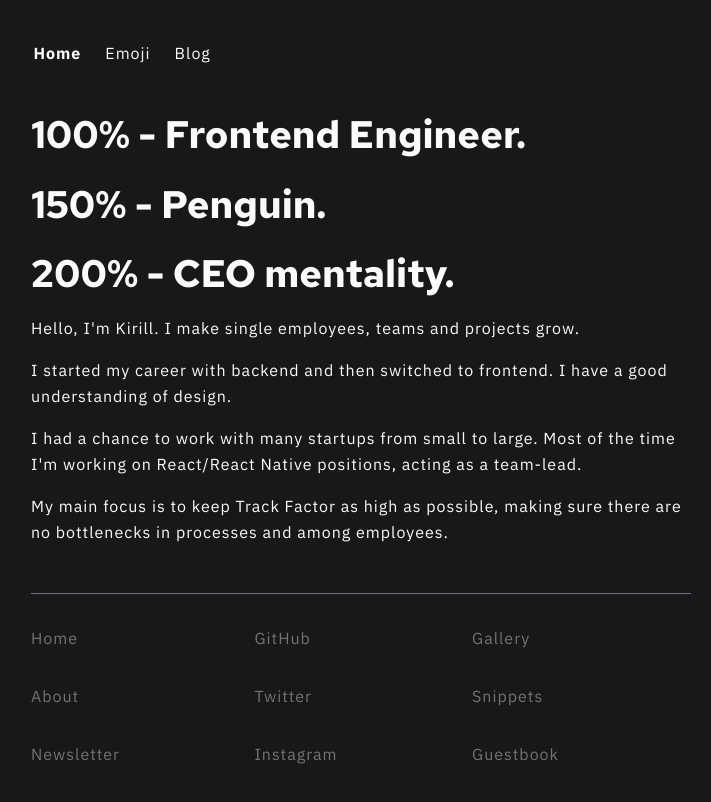
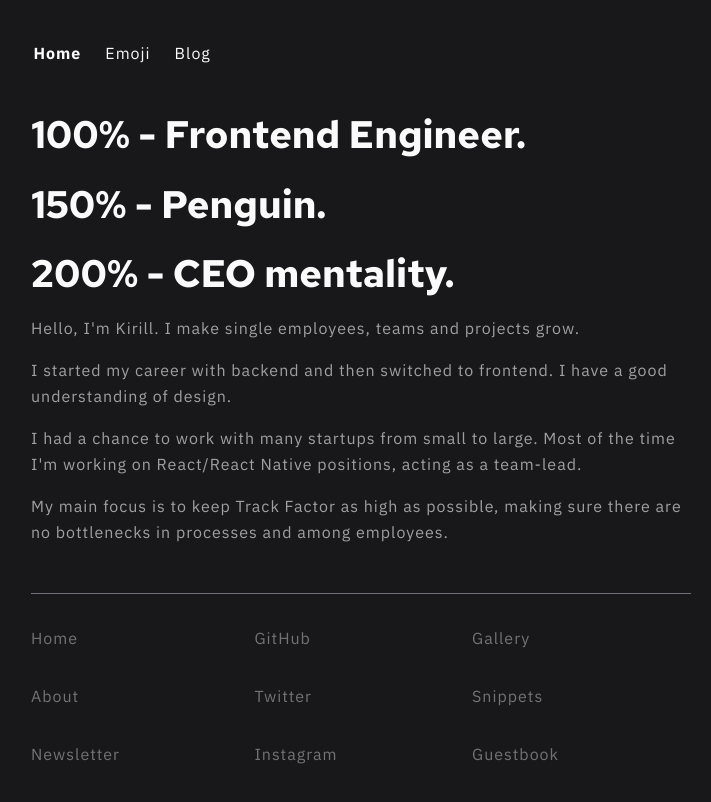
Before and after one commit to kirillkurko/kkurko.dev, a Next.js app: page / in a window 1280 px wide. Shown: the top 802 px of the page, without its empty margins (279-990 px from the left). Built offline with nearby package versions, Linux system fonts and the light colour scheme.

Commit message:
Hero paragraph styles updated to match rest of the website

```diff
--- a/src/components/Hero.tsx
+++ b/src/components/Hero.tsx
@@ -7,17 +7,17 @@ const Hero = () => {
         <PageTitle>100% - Frontend Engineer.</PageTitle>
         <PageTitle>150% - Penguin.</PageTitle>
         <PageTitle>200% - CEO mentality.</PageTitle>
-        <Paragraph>
+        <Paragraph className='opacity-60'>
           {`Hello, I'm Kirill. I make single employees, teams and projects grow.`}
         </Paragraph>
-        <Paragraph>
+        <Paragraph className='opacity-60'>
           I started my career with backend and then switched to frontend. I have
           a good understanding of design.
         </Paragraph>
-        <Paragraph>
+        <Paragraph className='opacity-60'>
           {`I had a chance to work with many startups from small to large. Most of the time I'm working on React/React Native positions, acting as a team-lead.`}
         </Paragraph>
-        <Paragraph>
+        <Paragraph className='opacity-60'>
           My main focus is to keep Track Factor as high as possible, making sure
           there are no bottlenecks in processes and among employees.
         </Paragraph>
```
